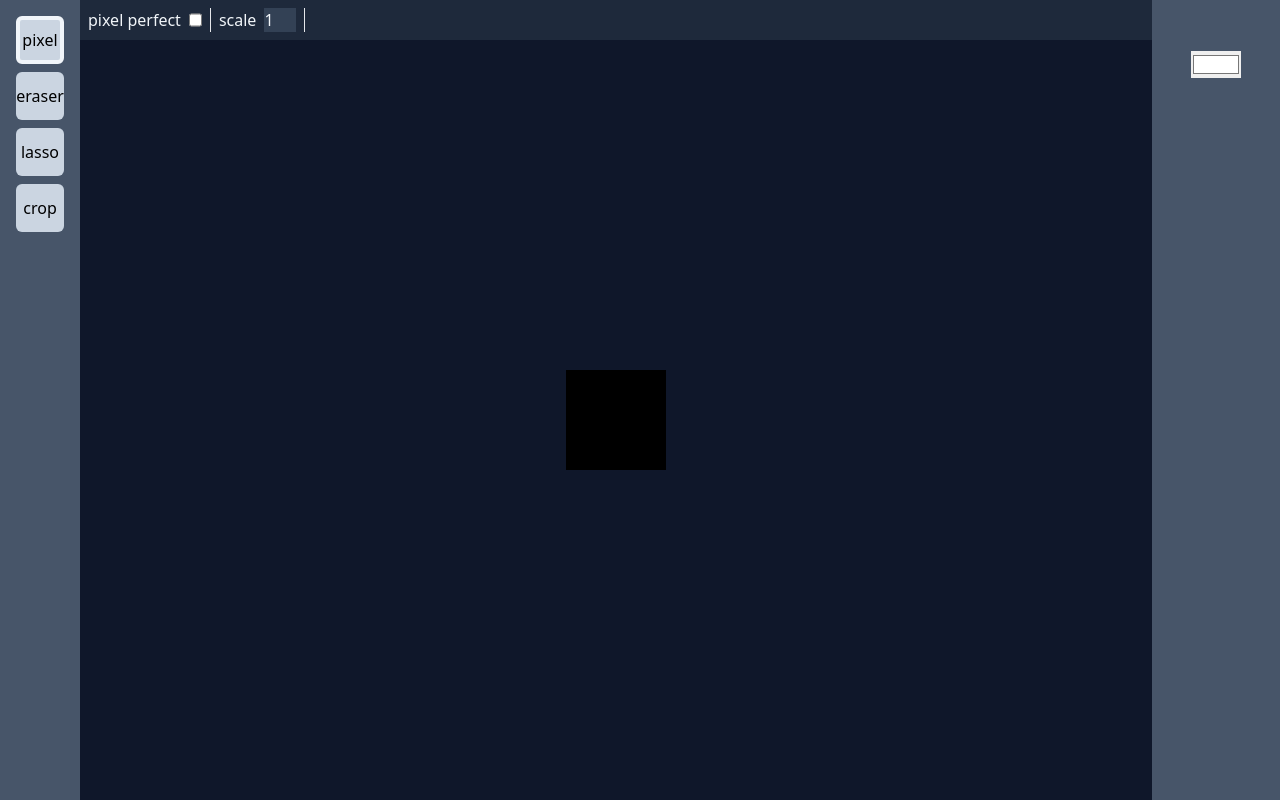
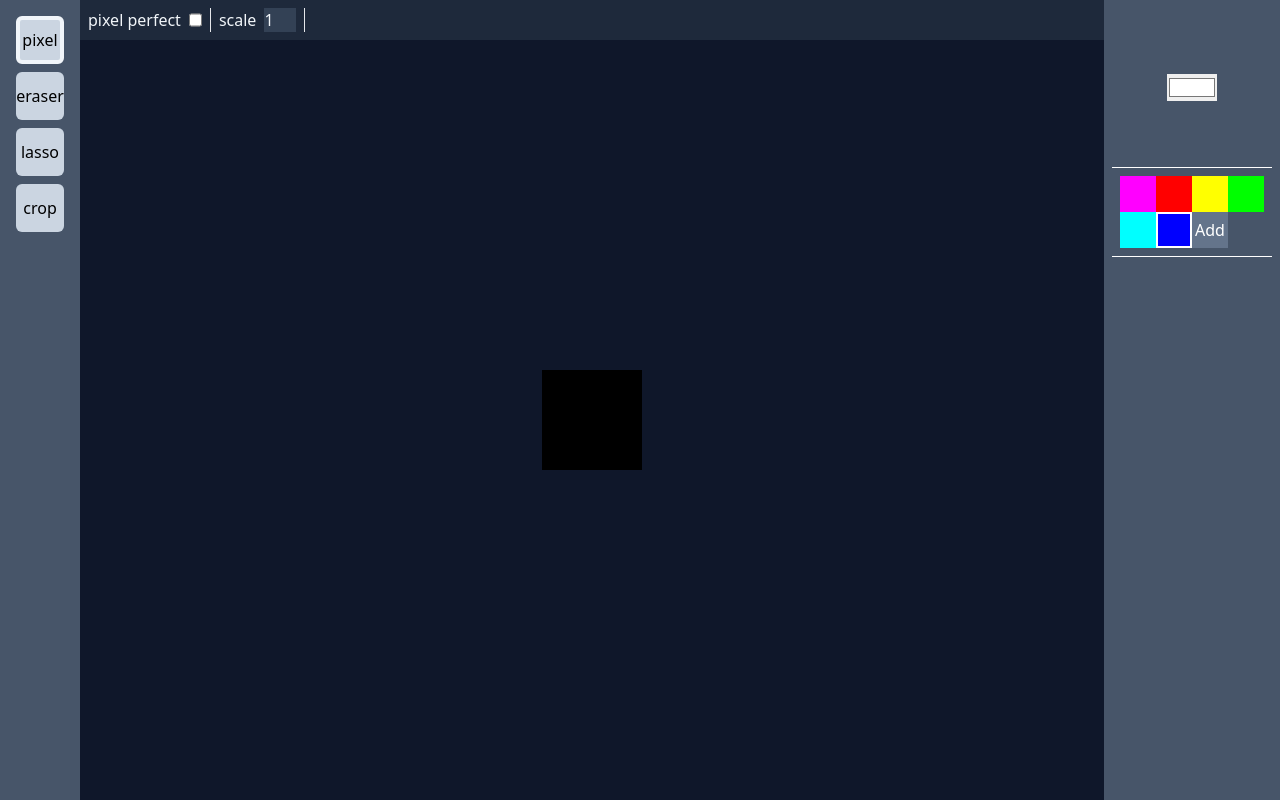
Before and after one commit to FadedBronze/Pixili, a React (Vite) app: page / in a window 1280 px wide. Built offline with nearby package versions, Linux system fonts and the light colour scheme.

Commit message:
upgraded color picker

```diff
--- a/src/App.tsx
+++ b/src/App.tsx
@@ -1,4 +1,4 @@
-import { useState } from "react";
+import { useEffect, useState } from "react";
 import { BrushState, BrushStateProperty } from "./brushes/brush";
 import { pixel } from "./brushes/pixel";
 import PixelCanvas from "./Components/PixelCanvas";
@@ -62,18 +62,93 @@ function App() {
           color={color}
         />
       </div>
-      <div className="w-32 bg-slate-600">
-        <div className="w-full p-4 flex justify-center items-center aspect-square">
+      <div className="w-44 bg-slate-600">
+        <ColorViewer color={color} setColor={setColor} />
+      </div>
+    </div>
+  );
+}
+
+function ColorViewer(props: {
+  color: string;
+  setColor: (value: string) => void;
+}) {
+  const [colors, setColors] = useState([
+    "#FF00FF",
+    "#FF0000",
+    "#FFFF00",
+    "#00FF00",
+    "#00FFFF",
+    "#0000FF",
+  ]);
+
+  const [selectedColor, setSelectedColor] = useState("#0000FF");
+
+  const addColor = (color: string) => {
+    if (colors.includes(color.toLocaleUpperCase())) return;
+    setColors([...colors, color.toLocaleUpperCase()]);
+  };
+
+  return (
+    <div className="p-2">
+      <div className="w-full flex justify-center items-center aspect-square border-b border-white">
         <input
+          className=""
           type="color"
-            defaultValue={color}
+          value={props.color}
           onChange={(e) => {
-              setColor(e.currentTarget.value);
+            props.setColor(e.currentTarget.value);
           }}
         />
       </div>
+      <div className="flex border-b border-white p-2 flex-wrap">
+        {colors.map((color) => (
+          <ColorOption
+            selected={selectedColor === color}
+            select={() => setSelectedColor(color)}
+            delete={() =>
+              setColors(colors.filter((newColor) => newColor !== color))
+            }
+            setColor={() => props.setColor(color)}
+            color={color}
+            key={color}
+          />
+        ))}
+        <button
+          className="w-1/4 aspect-square bg-slate-500 text-white"
+          onClick={() => {
+            addColor(props.color);
+          }}
+        >
+          Add
+        </button>
       </div>
     </div>
+  );
+}
+
+function ColorOption(props: {
+  color: string;
+  setColor: () => void;
+  selected: boolean;
+  select: () => void;
+  delete: () => void;
+}) {
+  return (
+    <button
+      className={`w-1/4 aspect-square ${
+        props.selected ? "border-2 border-white" : ""
+      }`}
+      onClick={() => {
+        if (props.selected) props.delete();
+
+        props.select();
+        props.setColor();
+      }}
+      style={{
+        backgroundColor: props.color,
+      }}
+    ></button>
   );
 }
 
```
Lines whose indentation alone changed are shown as unchanged.
